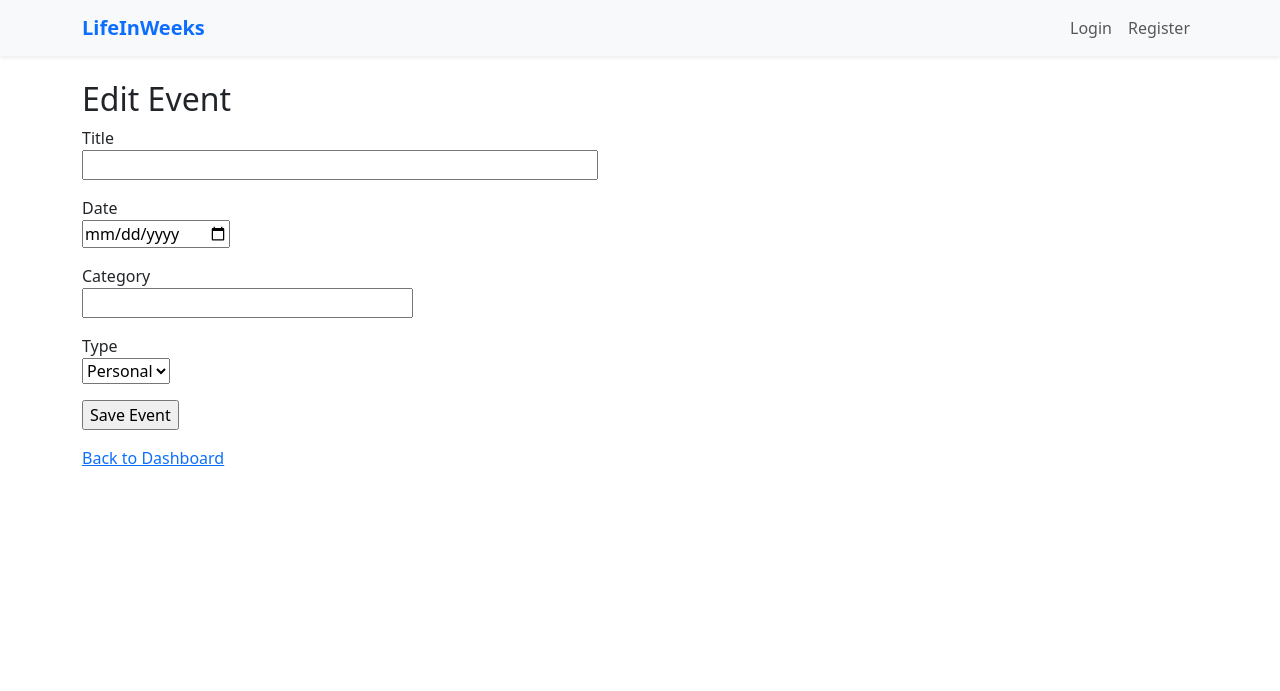
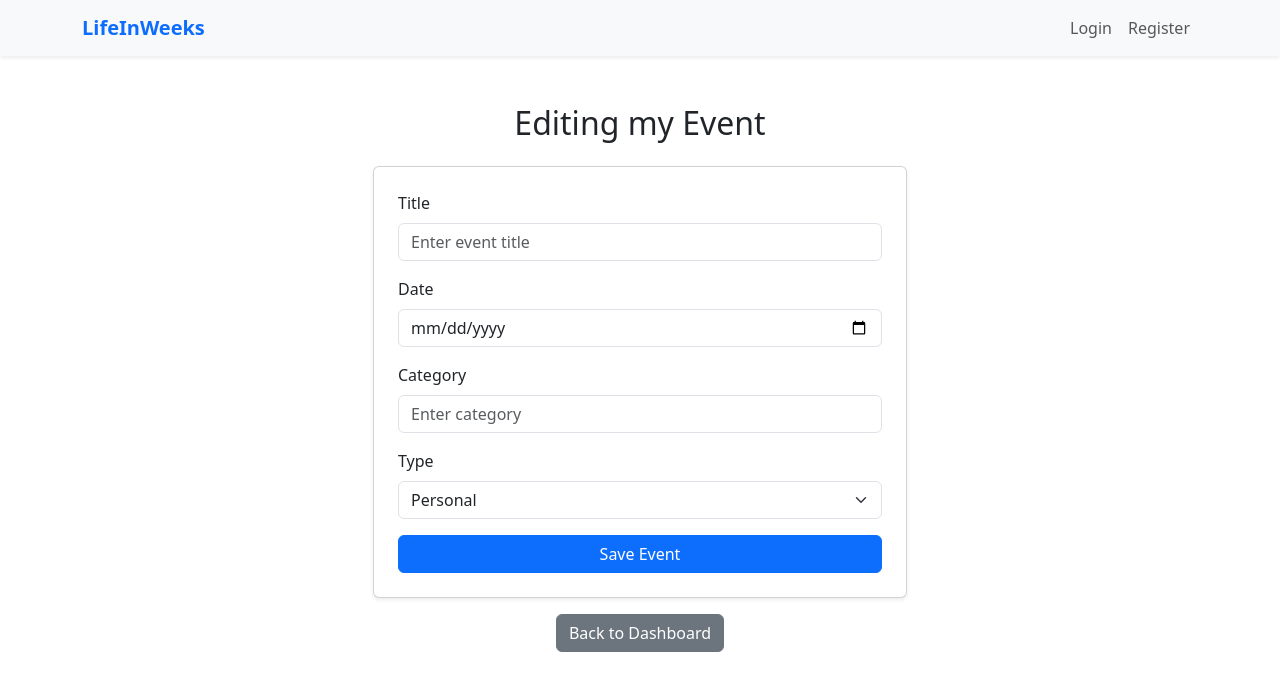
Before and after one commit to servani93/WeeklyLife, a Flask app: template app/templates/edit_event.html in a window 1280 px wide. Shown: the top 691 px of the page. Run offline with Flask 3, Linux system fonts and the light colour scheme; the template is opened without the code that fills it: values that come from a table or form of the project are taken from there, others are empty; some libraries are stand-ins or nearby versions.

Commit message:
Update edit_event.html

```diff
--- a/app/templates/edit_event.html
+++ b/app/templates/edit_event.html
@@ -1,13 +1,45 @@
 {% extends 'base.html' %}
+
 {% block content %}
-    <h2>Edit Event</h2>
-    <form method="POST">
-        {{ form.hidden_tag() }}
-        <p>{{ form.title.label }}<br>{{ form.title(size=50) }}</p>
-        <p>{{ form.date.label }}<br>{{ form.date() }}</p>
-        <p>{{ form.category.label }}<br>{{ form.category(size=30) }}</p>
-        <p>{{ form.type.label }}<br>{{ form.type() }}</p>
-        <p>{{ form.submit() }}</p>
-    </form>
-    <p><a href="{{ url_for('main.dashboard') }}">Back to Dashboard</a></p>
+<div class="container mt-5">
+    <h2 class="text-center mb-4">Editing my Event</h2>
+
+    <div class="row justify-content-center">
+        <div class="col-md-6">
+            <div class="card p-4 shadow-sm">
+                <form method="POST">
+                    {{ form.hidden_tag() }}
+
+                    <div class="mb-3">
+                        {{ form.title.label(class="form-label") }}
+                        {{ form.title(class="form-control", placeholder="Enter event title") }}
+                    </div>
+
+                    <div class="mb-3">
+                        {{ form.date.label(class="form-label") }}
+                        {{ form.date(class="form-control") }}
+                    </div>
+
+                    <div class="mb-3">
+                        {{ form.category.label(class="form-label") }}
+                        {{ form.category(class="form-control", placeholder="Enter category") }}
+                    </div>
+
+                    <div class="mb-3">
+                        {{ form.type.label(class="form-label") }}
+                        {{ form.type(class="form-select") }}
+                    </div>
+
+                    <div class="d-grid">
+                        {{ form.submit(class="btn btn-primary") }}
+                    </div>
+                </form>
+            </div>
+
+            <div class="text-center mt-3">
+                <a href="{{ url_for('main.dashboard') }}" class="btn btn-secondary">Back to Dashboard</a>
+            </div>
+        </div>
+    </div>
+</div>
 {% endblock %}
```
